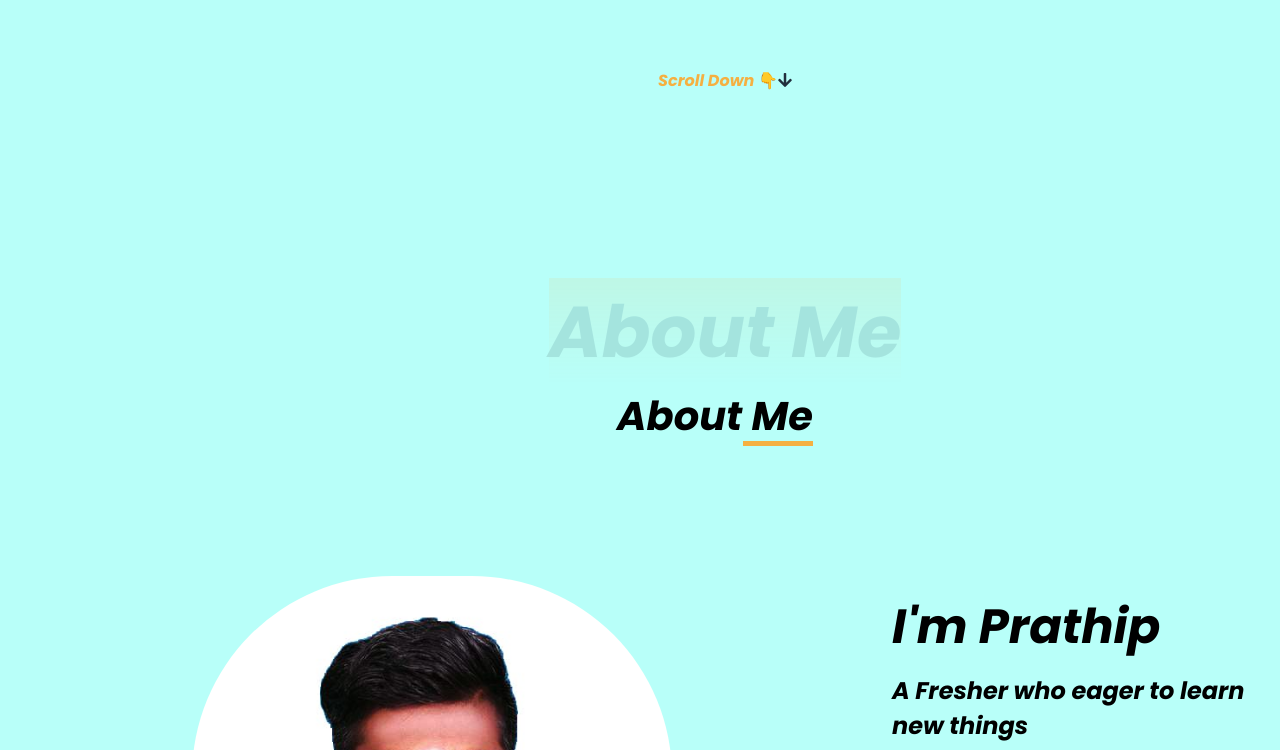
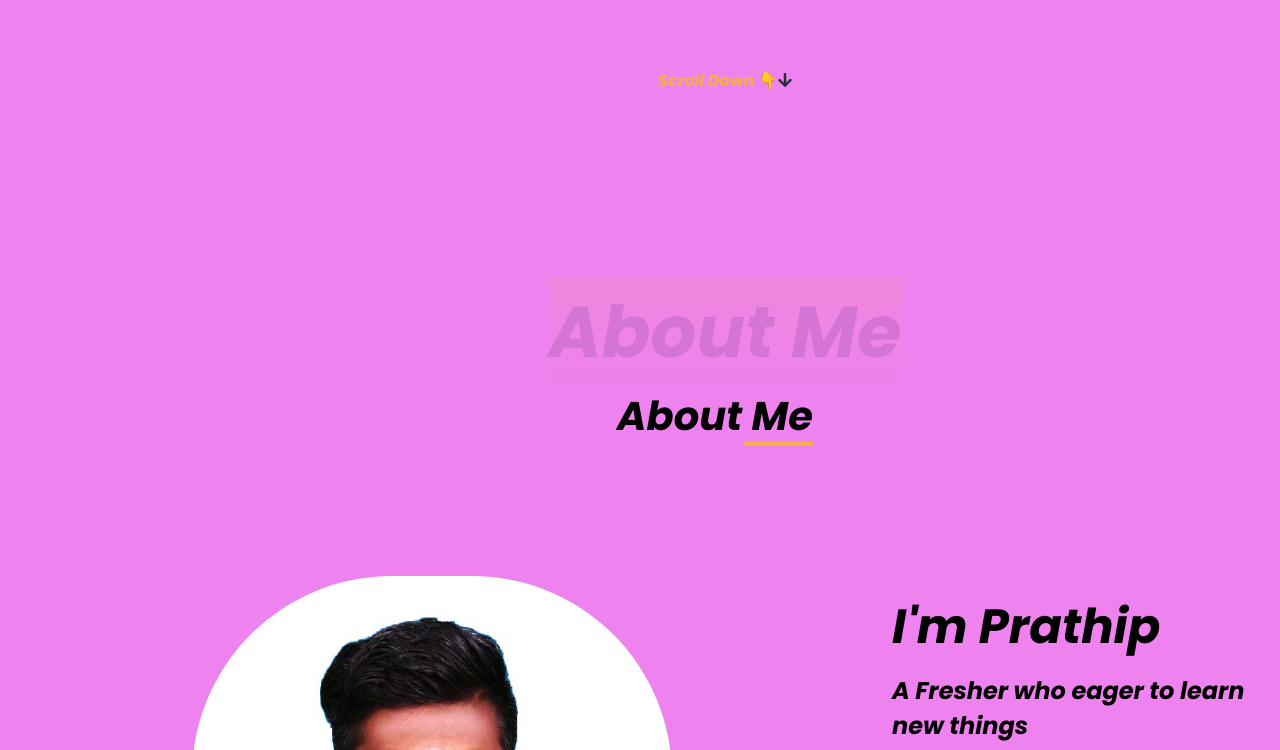
Before and after one commit to prathiip/portfolio, a plain HTML site: page index.html in a window 1280 px wide. Shown: the part 672-1422 px from the top of the page. Drawn offline with Linux system fonts and the light colour scheme; a script that the page names is missing.

Commit message:
Update style.css

```diff
--- a/style.css
+++ b/style.css
@@ -13,7 +13,7 @@
   --second-color:#212f3d;
 }
 body{
-  background-color: #B8FFF9;
+  background-color: violet;
 }
 
 /* navbar */
```
